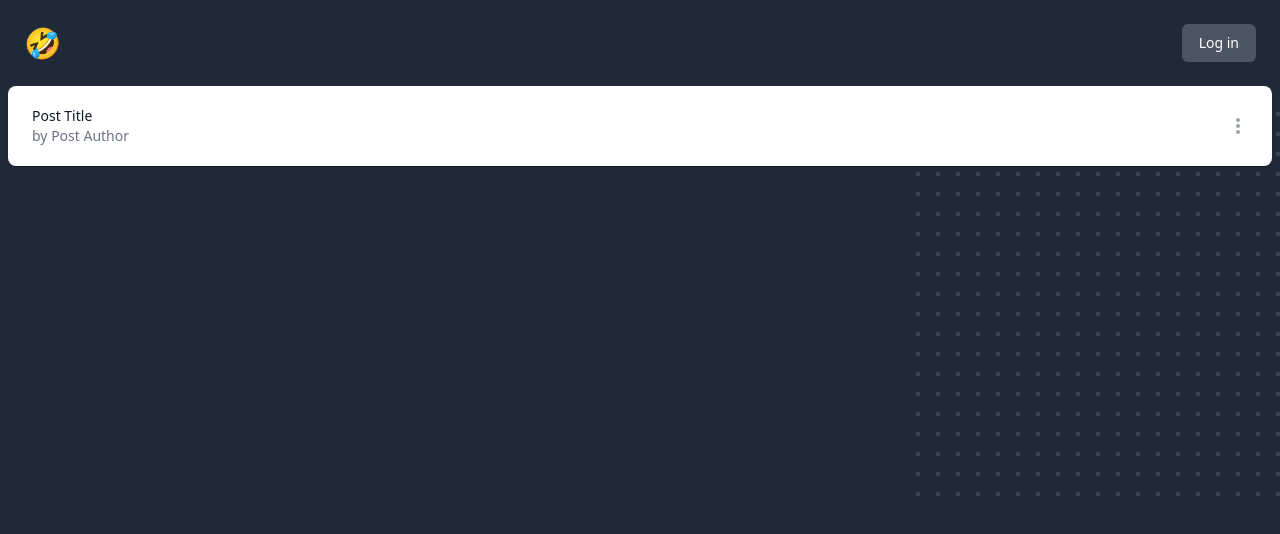
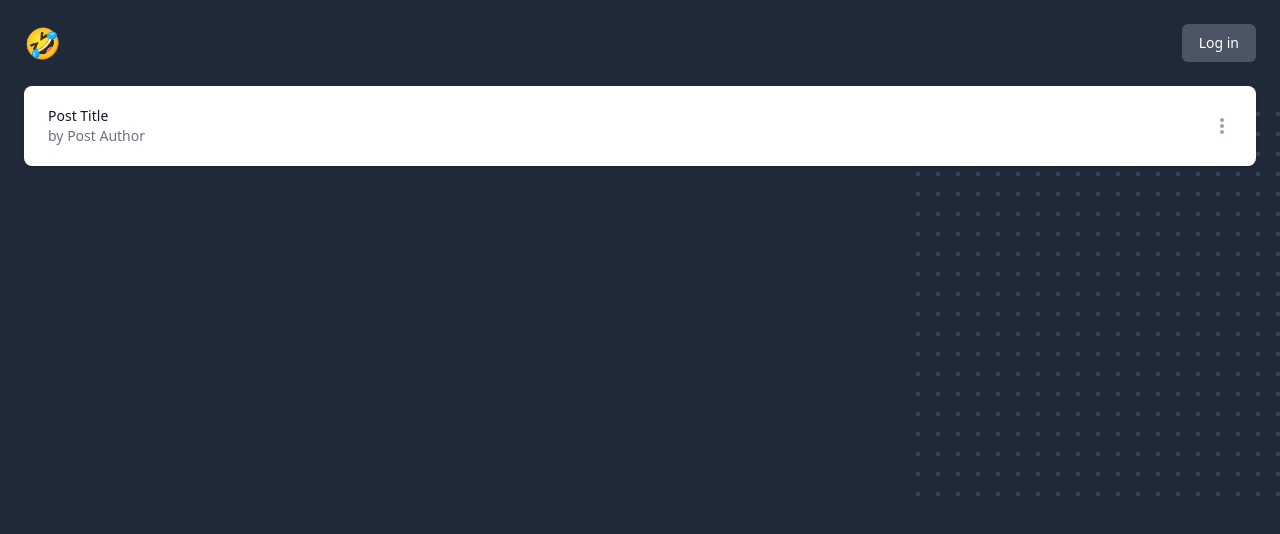
Before and after one commit to fnick851/forum, a Vue app in the folder frontend/: page /forum in a window 1280 px wide. Shown: the top 534 px of the page. Built offline with nearby package versions, Linux system fonts and the light colour scheme; a web font is replaced by a local one.

Commit message:
backend port; styling

```diff
--- a/frontend/src/views/Forum.vue
+++ b/frontend/src/views/Forum.vue
@@ -1,6 +1,7 @@
 <template>
   <Layout>
-    <div class="bg-white px-4 py-5 sm:px-6 rounded-lg shadow m-2">
+    <div class="mx-auto max-w-7xl px-4 sm:px-6">
+      <div class="bg-white px-4 py-5 sm:px-6 rounded-lg shadow">
         <div class="flex space-x-3">
           <div class="min-w-0 flex-1">
             <p class="text-sm font-medium text-gray-900">Post Title</p>
@@ -32,7 +33,6 @@
                   </svg>
                 </button>
               </div>
-
               <!--
                     Dropdown menu, show/hide based on menu state.
 
@@ -43,7 +43,6 @@
                       From: "transform opacity-100 scale-100"
                       To: "transform opacity-0 scale-95"
                   -->
-
               <transition
                 enter-active-class="transition ease-out duration-100"
                 enter-from-class="transform opacity-0 scale-95"
@@ -87,6 +86,7 @@
           </div>
         </div>
       </div>
+    </div>
   </Layout>
 </template>
 
```
Also changed, not shown: 1 other file (tests, documents, lock files or other folders). Lines whose indentation alone changed are shown as unchanged.
